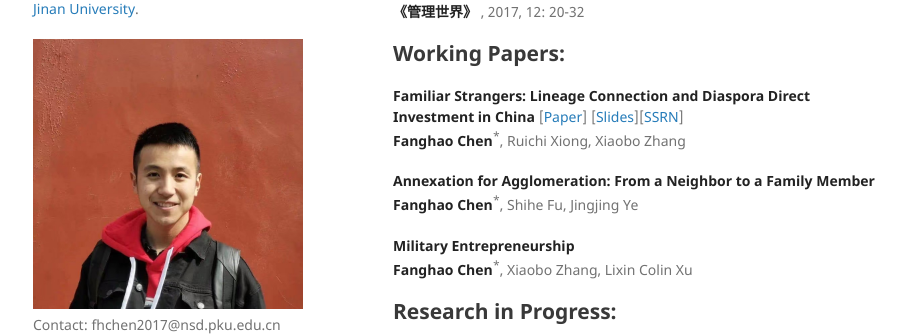
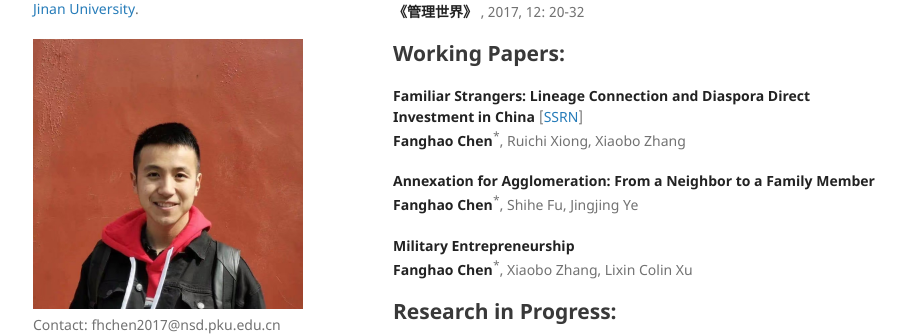
Before and after one commit to FanghaoChen/homepage, a Jekyll site: the page built from research.md, in a window 1280 px wide and 900 px high, scrolled down 377 px. Shown: the part 153-489 px from the top of the window, without its empty margins (177-1086 px from the left). Built offline with Jekyll 4.4.1, drawn with Linux system fonts in a browser that asks for light colours.

Commit message:
Update research.md

```diff
--- a/research.md
+++ b/research.md
@@ -28,7 +28,7 @@ layout: default
 
 ## Working Papers:
 
-**Familiar Strangers: Lineage Connection and Diaspora Direct Investment in China** [[Paper](./assets/familiar_stranger_draft_221010.pdf)] [[Slides](./assets/familiar_stranger_slides_220416.pdf)][[SSRN](https://papers.ssrn.com/sol3/papers.cfm?abstract_id=4004159)]<br/>
+**Familiar Strangers: Lineage Connection and Diaspora Direct Investment in China** [[SSRN](https://papers.ssrn.com/sol3/papers.cfm?abstract_id=4004159)]<br/>
 **Fanghao Chen**<sup>*</sup>, Ruichi Xiong, Xiaobo Zhang
 
 **Annexation for Agglomeration: From a Neighbor to a Family Member** <br/>
```
